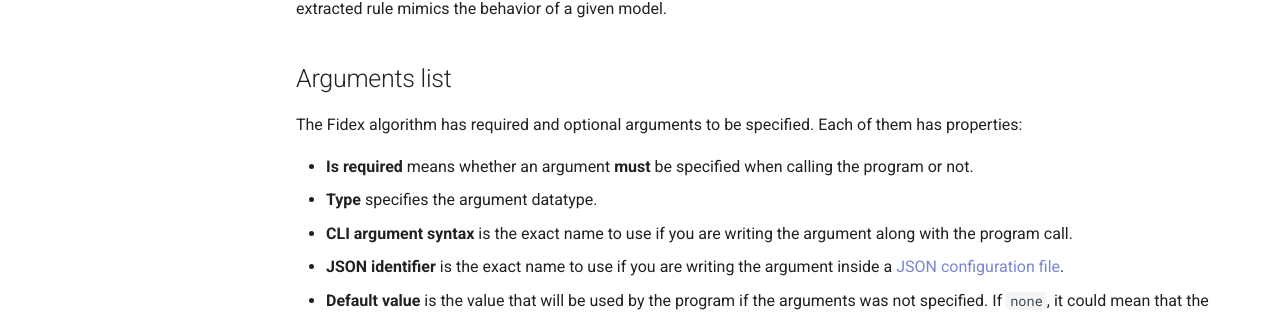
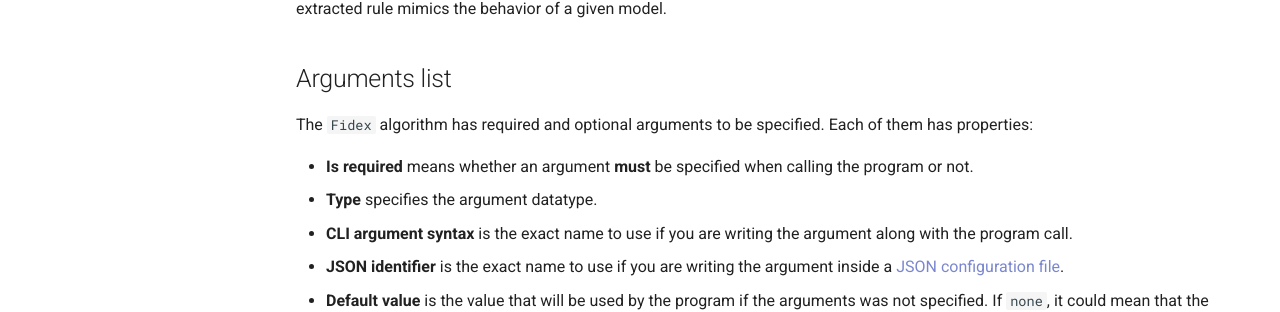
Before and after one commit to HES-XPLAIN/hes-xplain.github.io, an MkDocs documentation site: the page built from docs/documentation/algorithms/fidex/fidex.md, in a window 1280 px wide and 900 px high, scrolled down 313 px. Shown: the part 145-457 px from the top of the window. Built offline with MkDocs 1.6.1 and Material for MkDocs 9.7.7, drawn with Linux system fonts in a browser that asks for light colours; comment, search, counter and statistics services are not loaded.

Commit message:
Minor change

```diff
--- a/docs/documentation/algorithms/fidex/fidex.md
+++ b/docs/documentation/algorithms/fidex/fidex.md
@@ -9,7 +9,7 @@
 The `Fidex` algorithm is an approach to rule extraction that can be applied to neural network ensembles, decision tree ensembles, and support vector machines. The name of the algorithm is a contraction of *fidelity* and *explainability*. *Fidelity* refers to how well an extracted rule mimics the behavior of a given model.
 
 ## Arguments list
-The Fidex algorithm has required and optional arguments to be specified. Each of them has properties:
+The `Fidex` algorithm has required and optional arguments to be specified. Each of them has properties:
 
 - **Is required** means whether an argument **must** be specified when calling the program or not.
 - **Type** specifies the argument datatype.
```
